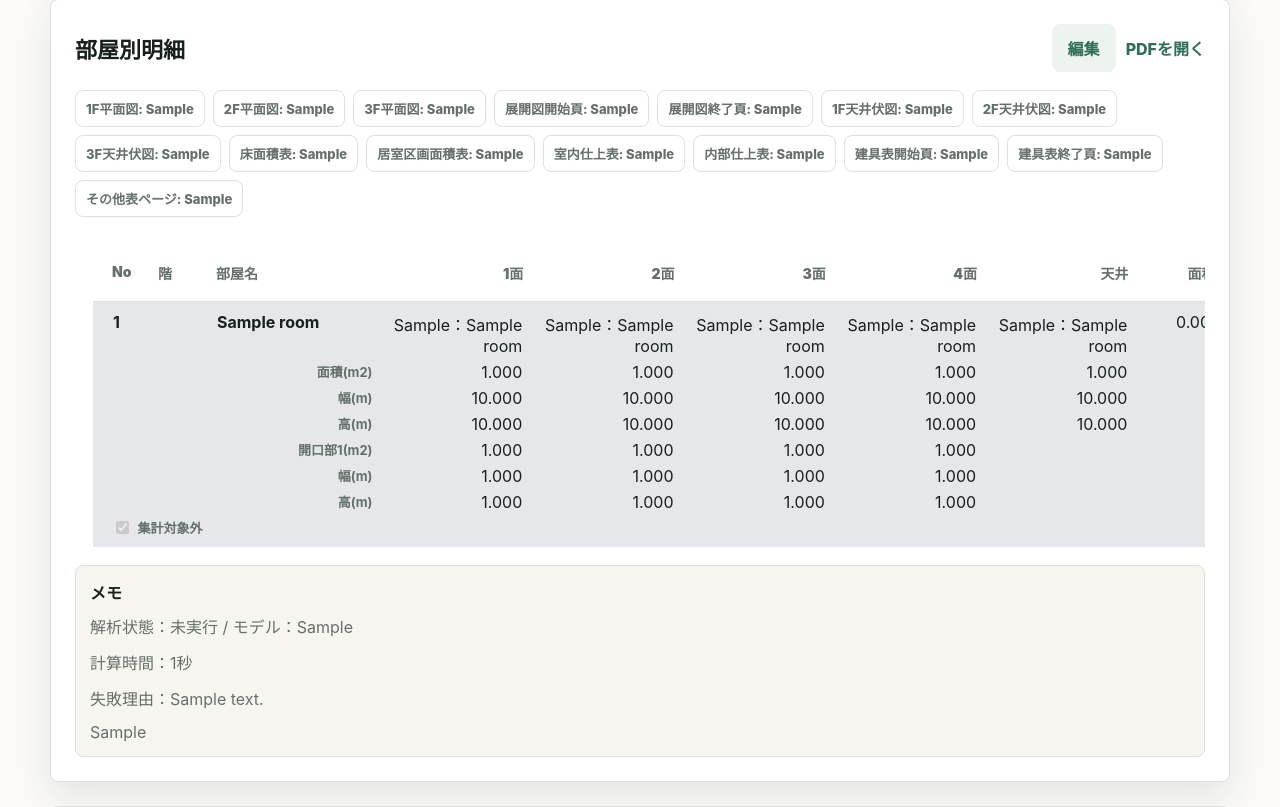
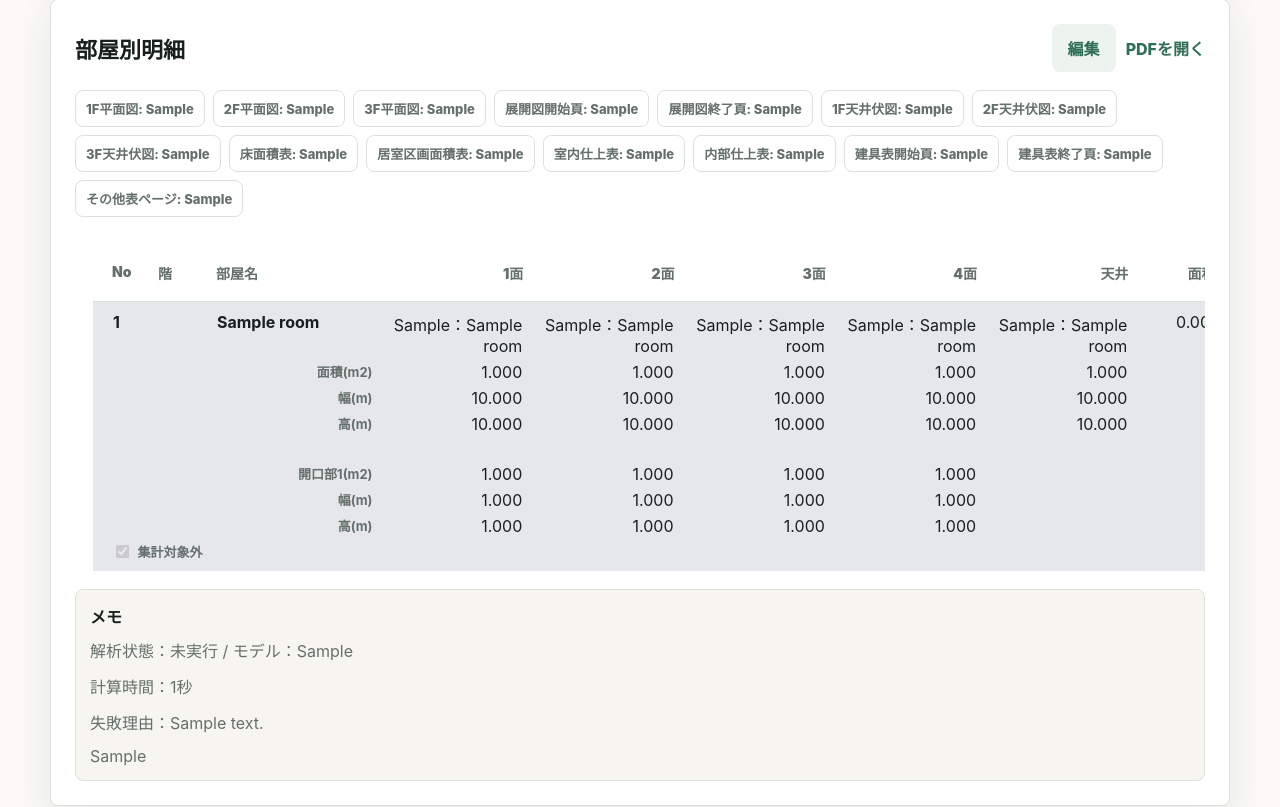
Before and after one commit to masumitachibana4649-creator/Sekisan-Project, a Django app: page /projects/1/ in a window 1280 px wide. Shown: the part 738-1545 px from the top of the page. Run offline with Django 5.2, Linux system fonts and the light colour scheme; a user stored in the database is signed in; data comes from the database, SQL or seed files in the repository; tables that the repository leaves empty hold one stand-in row (values such as "Sample post").

Commit message:
Refine room detail measurement layout

```diff
--- a/estimator/static/estimator/app.js
+++ b/estimator/static/estimator/app.js
@@ -228,14 +228,17 @@ function appendOpeningRows(row, button) {
   const nextCount = Number(countInput.value || "0") + 1;
   countInput.value = String(nextCount);
   const prefix = countInput.name.replace(/_opening_count$/, "");
-  const startRow = 2 + 3 + ((nextCount - 1) * 3);
+  const startRow = 2 + 4 + ((nextCount - 1) * 3);
   const fragment = document.createDocumentFragment();
+  if (nextCount === 1) {
+    fragment.append(measureSpacerRow(5));
+  }
   fragment.append(openingMeasureRow(prefix, nextCount, `開口部${nextCount}(m2)`, startRow, "area"));
   fragment.append(openingMeasureRow(prefix, nextCount, "幅(m)", startRow + 1, "width"));
   fragment.append(openingMeasureRow(prefix, nextCount, "高(m)", startRow + 2, "height"));
   row.insertBefore(fragment, button);
 
-  const detailRows = 3 + (nextCount * 3);
+  const detailRows = 4 + (nextCount * 3);
   const note = row.querySelector(".room-note-cell");
   const exclude = row.querySelector(".room-exclude-cell");
   if (note) note.style.gridRow = `1 / span ${detailRows + 1}`;
@@ -256,6 +259,15 @@ function surfaceMeasureRow(label, gridRow, kind) {
   return `<strong class="room-sub-label" style="grid-row: ${gridRow};">${label}</strong>${cells}<span class="room-total-spacer" style="grid-row: ${gridRow};"></span>`;
 }
 
+function measureSpacerRow(gridRow) {
+  const wrapper = document.createElement("template");
+  const cells = ["east", "west", "south", "north", "ceiling"].map(() => (
+    `<span class="room-measure-cell is-blank room-measure-spacer" style="grid-row: ${gridRow};"></span>`
+  )).join("");
+  wrapper.innerHTML = `<strong class="room-sub-label room-measure-spacer-label" style="grid-row: ${gridRow};"></strong>${cells}<span class="room-total-spacer room-measure-spacer" style="grid-row: ${gridRow};"></span>`;
+  return wrapper.content;
+}
+
 function openingMeasureRow(prefix, sequence, label, gridRow, kind) {
   const wrapper = document.createElement("template");
   const suffix = kind === "area" ? "area_m2" : `${kind}_m`;
--- a/estimator/static/estimator/styles.css
+++ b/estimator/static/estimator/styles.css
@@ -778,6 +778,12 @@ textarea { resize: vertical; }
   text-align: right;
 }
 
+.room-measure-spacer-label,
+.room-measure-spacer {
+  min-height: 18px;
+  padding-block: 0;
+}
+
 .room-area-measure,
 .room-area-spacer {
   grid-row: 2;
@@ -802,6 +808,10 @@ textarea { resize: vertical; }
   grid-row: 1 / span 3;
   padding-left: 2em;
   line-height: 1.55;
+  align-self: start;
+  min-height: max-content;
+  overflow: visible;
+  white-space: normal;
 }
 
 .result-head span:last-child {
--- a/estimator/templates/estimator/project_detail.html
+++ b/estimator/templates/estimator/project_detail.html
@@ -196,11 +196,11 @@
         </label>
         <input type="hidden" name="room_{{ room.pk }}_opening_count" value="{{ room.opening_count }}" data-opening-count>
         {% for row in room.detail_measure_rows %}
-          <strong class="room-sub-label" style="grid-row: {{ row.grid_row }};" {% if row.opening_sequence == 1 and row.kind == "opening-area" %}data-legacy-label="開口部(m2)"{% endif %}>{{ row.label }}</strong>
+          <strong class="room-sub-label {% if row.is_spacer %}room-measure-spacer-label{% endif %}" style="grid-row: {{ row.grid_row }};" {% if row.opening_sequence == 1 and row.kind == "opening-area" %}data-legacy-label="開口部(m2)"{% endif %}>{{ row.label }}</strong>
           {% for cell in row.cells %}
-            <span class="room-measure-cell {% if cell.blank %}is-blank{% endif %}{% if cell.estimated %} estimated-value{% endif %}" style="grid-row: {{ row.grid_row }};">
+            <span class="room-measure-cell {% if cell.blank %}is-blank{% endif %}{% if row.is_spacer %} room-measure-spacer{% endif %}{% if cell.estimated %} estimated-value{% endif %}" style="grid-row: {{ row.grid_row }};">
               {% if edit_mode and cell.editable %}
-                <input name="{{ cell.name }}" type="number" step="0.001" min="0" value="{{ cell.value|floatformat:3 }}" data-measure-input>
+                <input class="{% if cell.estimated %}estimated-value{% endif %}" name="{{ cell.name }}" type="number" step="0.001" min="0" value="{{ cell.value|floatformat:3 }}" data-measure-input>
               {% elif cell.blank %}
               {% else %}
                 {{ cell.value|floatformat:3 }}
--- a/estimator/views.py
+++ b/estimator/views.py
@@ -1,6 +1,7 @@
 """壁紙積算アプリの画面表示、PDF読取、CSV出力を処理するビューを定義する。"""
 
 import csv
+import math
 import logging
 import re
 import tempfile
@@ -929,6 +930,8 @@ def _prepare_room_detail_rows(rooms):
             _surface_measure_row(room, "幅(m)", "width", "surface_width_m", editable=True),
             _surface_measure_row(room, "高(m)", "height", "surface_height_m", editable=True),
         ]
+        if max_opening_count > 0:
+            rows.append(_measure_spacer_row())
         for sequence in range(1, max_opening_count + 1):
             rows.extend([
                 _opening_measure_row(room, openings_by_surface, sequence, f"開口部{sequence}(m2)", "area", editable=False),
@@ -939,9 +942,10 @@ def _prepare_room_detail_rows(rooms):
             row["grid_row"] = index
         room.detail_measure_rows = rows
         room.opening_count = max_opening_count
-        room.detail_note_span = len(rows) + 1
-        room.detail_exclude_row = len(rows) + 2
-        room.detail_add_opening_row = len(rows) + 3
+        note_rows = max(3, math.ceil(len(str(room.note or "")) / 28) + 1)
+        room.detail_note_span = max(len(rows) + 1, note_rows)
+        room.detail_exclude_row = room.detail_note_span + 1
+        room.detail_add_opening_row = room.detail_note_span + 2
 
 
 def _surface_measure_row(room, label, kind, field_suffix, editable):
@@ -957,6 +961,15 @@ def _surface_measure_row(room, label, kind, field_suffix, editable):
     return {"label": label, "kind": kind, "cells": cells}
 
 
+def _measure_spacer_row():
+    """面積ブロックと開口部ブロックの間に入れる空白行を作成する。"""
+    cells = [
+        {"field": field, "value": "", "name": "", "editable": False, "blank": True}
+        for field, _surface_label, _surface_type in SURFACE_FIELDS
+    ]
+    return {"label": "", "kind": "spacer", "cells": cells, "is_spacer": True}
+
+
 def _opening_measure_row(room, openings_by_surface, sequence, label, kind, editable):
     """開口部の寸法行を作成する。"""
     cells = []
@@ -965,6 +978,7 @@ def _opening_measure_row(room, openings_by_surface, sequence, label, kind, edita
         if surface_type != "wall":
             cells.append({"field": field, "value": "", "name": "", "editable": False, "blank": True})
             continue
+        estimated_opening = bool(opening and opening.area_m2 > 0 and "推定" in room.note)
         if kind == "area":
             value = opening.area_m2 if opening else Decimal("0")
             suffix = "area_m2"
@@ -980,7 +994,7 @@ def _opening_measure_row(room, openings_by_surface, sequence, label, kind, edita
             "name": f"room_{room.pk}_{field}_opening_{sequence}_{suffix}",
             "editable": editable,
             "opening_sequence": sequence,
-            "estimated": kind == "area" and value > 0 and "推定" in room.note,
+            "estimated": estimated_opening,
         })
     return {"label": label, "kind": f"opening-{kind}", "cells": cells, "opening_sequence": sequence}
 
```
